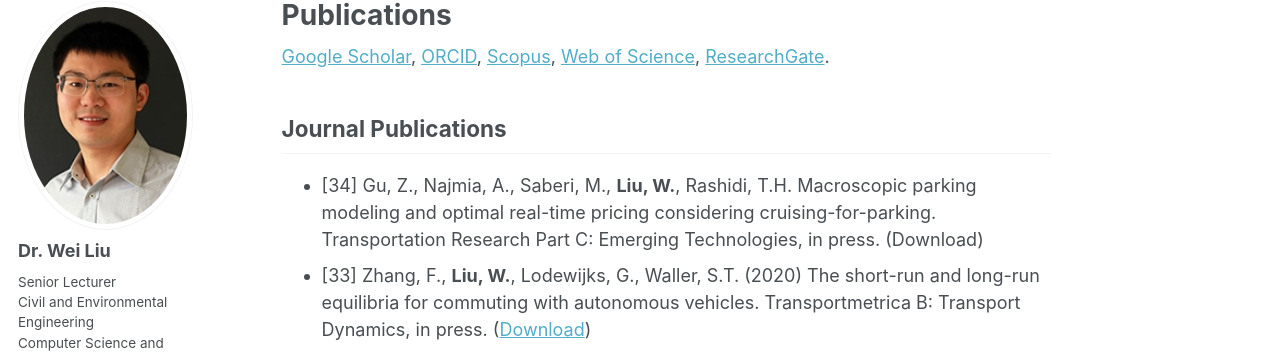
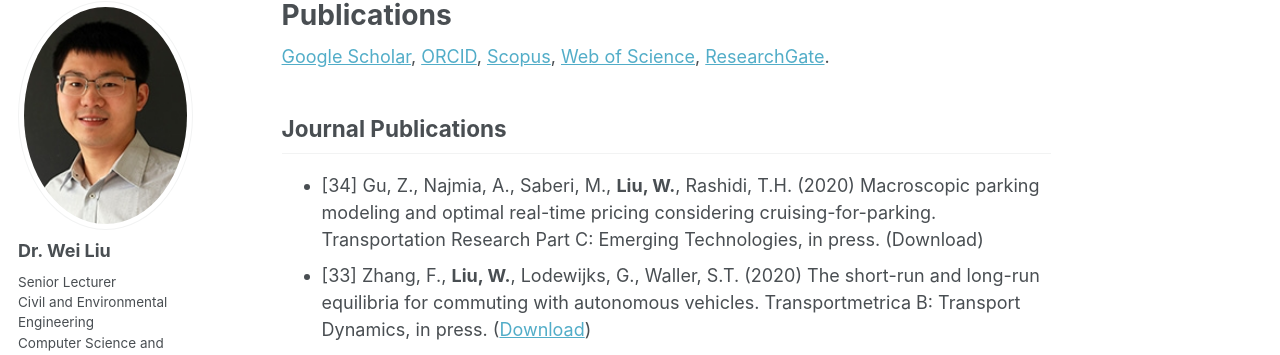
Before and after one commit to weiliu2016/weiliu2016.github.io, a Jekyll site: the page built from _pages/publications.md, in a window 1280 px wide and 900 px high. Shown: the part 117-472 px from the top of the window. Built offline with Jekyll 4.4.1, drawn with Linux system fonts in a browser that asks for light colours.

Commit message:
Update publications.md

```diff
--- a/_pages/publications.md
+++ b/_pages/publications.md
@@ -18,7 +18,7 @@ author_profile: true
 
 Journal Publications
 ----------
-* [34] Gu, Z., Najmia, A., Saberi, M., **Liu, W.**, Rashidi, T.H. Macroscopic parking modeling and optimal real-time pricing considering cruising-for-parking. Transportation Research Part C: Emerging Technologies, in press. (Download)
+* [34] Gu, Z., Najmia, A., Saberi, M., **Liu, W.**, Rashidi, T.H. (2020) Macroscopic parking modeling and optimal real-time pricing considering cruising-for-parking. Transportation Research Part C: Emerging Technologies, in press. (Download)
 * [33] Zhang, F., **Liu, W.**, Lodewijks, G., Waller, S.T. (2020) The short-run and long-run equilibria for commuting with autonomous vehicles. Transportmetrica B: Transport Dynamics, in press. ([Download](https://doi.org/10.1080/21680566.2020.1779146))
 * [32] Wei, B., Saberi, M., Zhang, F., **Liu, W.**, Waller, S.T. (2020) Modeling and managing ridesharing in a multi-modal network with an aggregate traffic representation: a doubly dynamical approach. Transportation Research Part C: Emerging Technologies, 117, 102670. ([Download](https://doi.org/10.1016/j.trc.2020.102670))
 * [31] Zhang, F., **Liu, W.**, Wang, X., Yang, H. (2020) Parking sharing problem with spatially distributed parking supplies. Transportation Research Part C: Emerging Technologies, 117, 102676. ([Download](https://doi.org/10.1016/j.trc.2020.102676))
```
